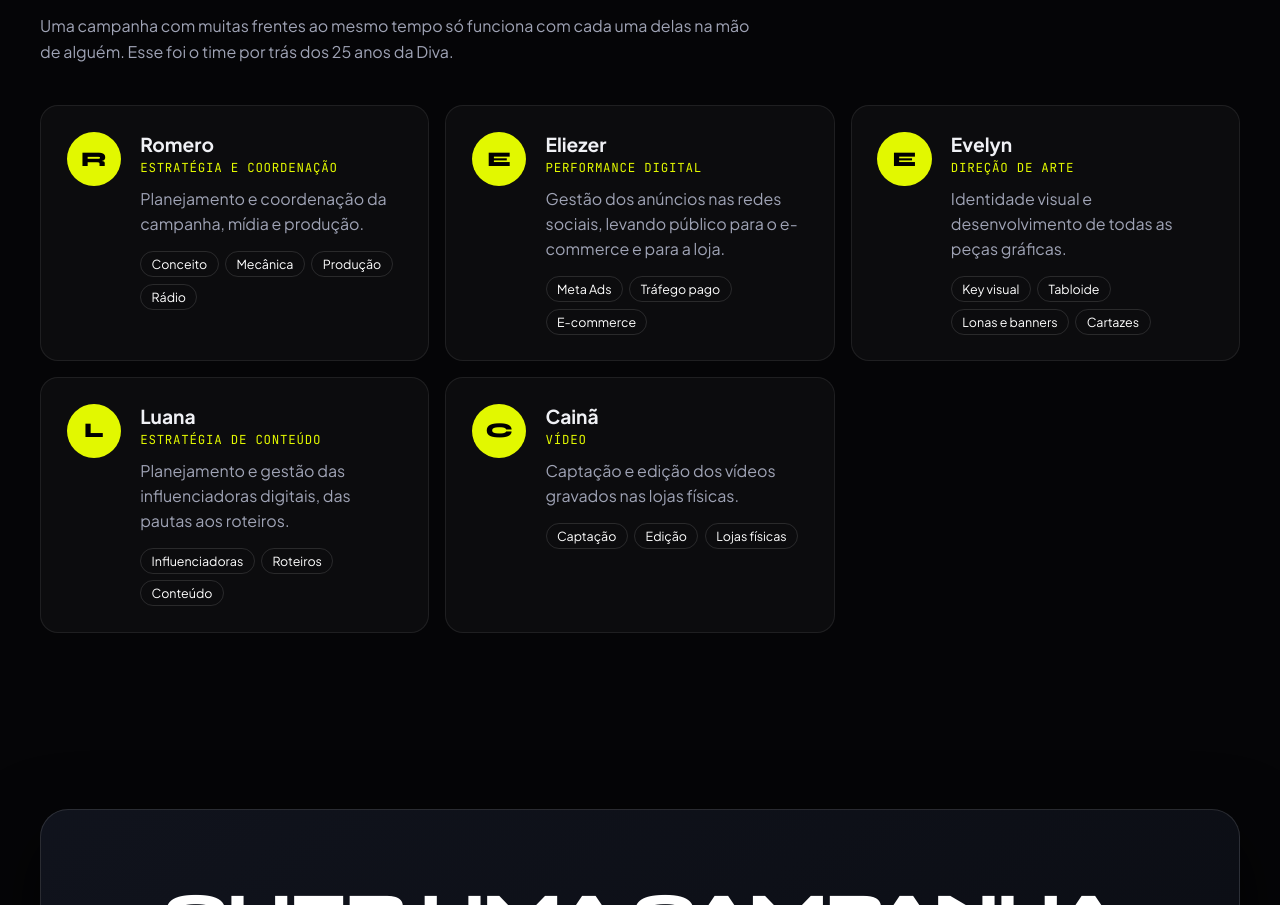
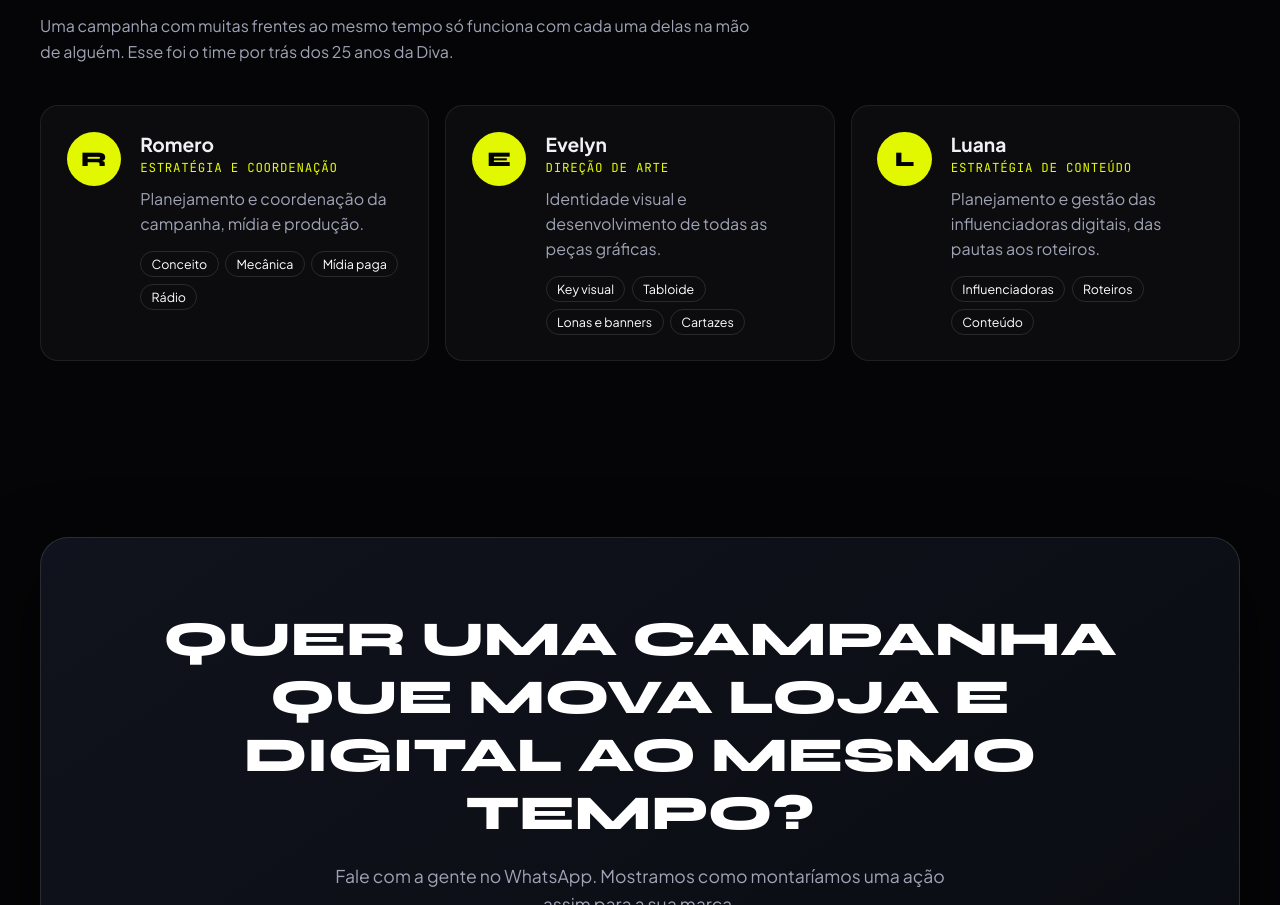
Before and after one commit to Krishnotsava/rm9brasil, a plain HTML site: page cases/diva-cosmeticos/index.html in a window 1280 px wide. Shown: the part 3615-4520 px from the top of the page. Drawn offline with Linux system fonts and the light colour scheme.

Commit message:
Case Diva: remove dois nomes da ficha técnica
Co-Authored-By: Claude Opus 5.5 <noreply@anthropic.com>
Claude-Session: https://claude.ai/code/session_01WJWyGtCRGYSfKwjQuvPaDp

```diff
--- a/cases/diva-cosmeticos/index.html
+++ b/cases/diva-cosmeticos/index.html
@@ -349,16 +349,7 @@
               <strong>Romero</strong>
               <span class="dv-role">Estratégia e coordenação</span>
               <p>Planejamento e coordenação da campanha, mídia e produção.</p>
-              <div class="dv-tags"><em>Conceito</em><em>Mecânica</em><em>Produção</em><em>Rádio</em></div>
-            </div>
-          </div>
-          <div class="dv-person">
-            <div class="dv-avatar">E</div>
-            <div>
-              <strong>Eliezer</strong>
-              <span class="dv-role">Performance digital</span>
-              <p>Gestão dos anúncios nas redes sociais, levando público para o e-commerce e para a loja.</p>
-              <div class="dv-tags"><em>Meta Ads</em><em>Tráfego pago</em><em>E-commerce</em></div>
+              <div class="dv-tags"><em>Conceito</em><em>Mecânica</em><em>Mídia paga</em><em>Rádio</em></div>
             </div>
           </div>
           <div class="dv-person">
@@ -377,15 +368,6 @@
               <span class="dv-role">Estratégia de conteúdo</span>
               <p>Planejamento e gestão das influenciadoras digitais, das pautas aos roteiros.</p>
               <div class="dv-tags"><em>Influenciadoras</em><em>Roteiros</em><em>Conteúdo</em></div>
-            </div>
-          </div>
-          <div class="dv-person">
-            <div class="dv-avatar">C</div>
-            <div>
-              <strong>Cainã</strong>
-              <span class="dv-role">Vídeo</span>
-              <p>Captação e edição dos vídeos gravados nas lojas físicas.</p>
-              <div class="dv-tags"><em>Captação</em><em>Edição</em><em>Lojas físicas</em></div>
             </div>
           </div>
         </div>
```
